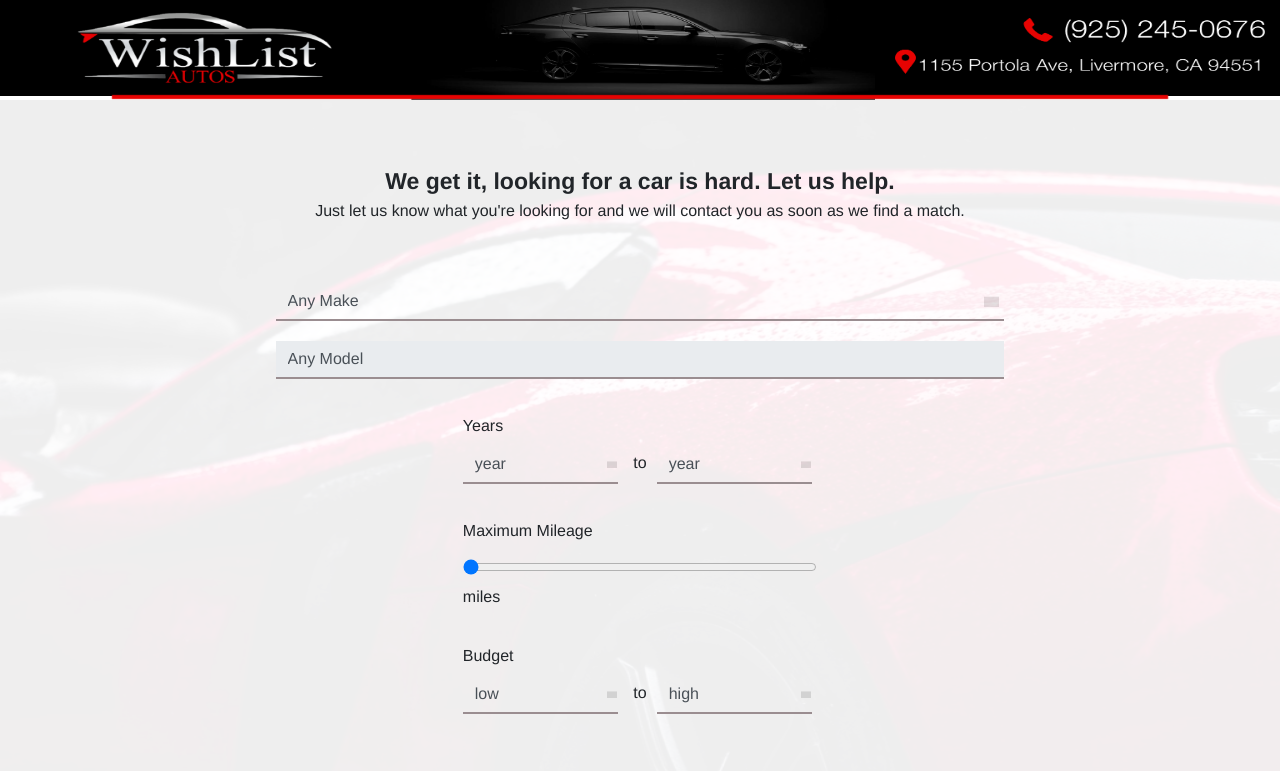
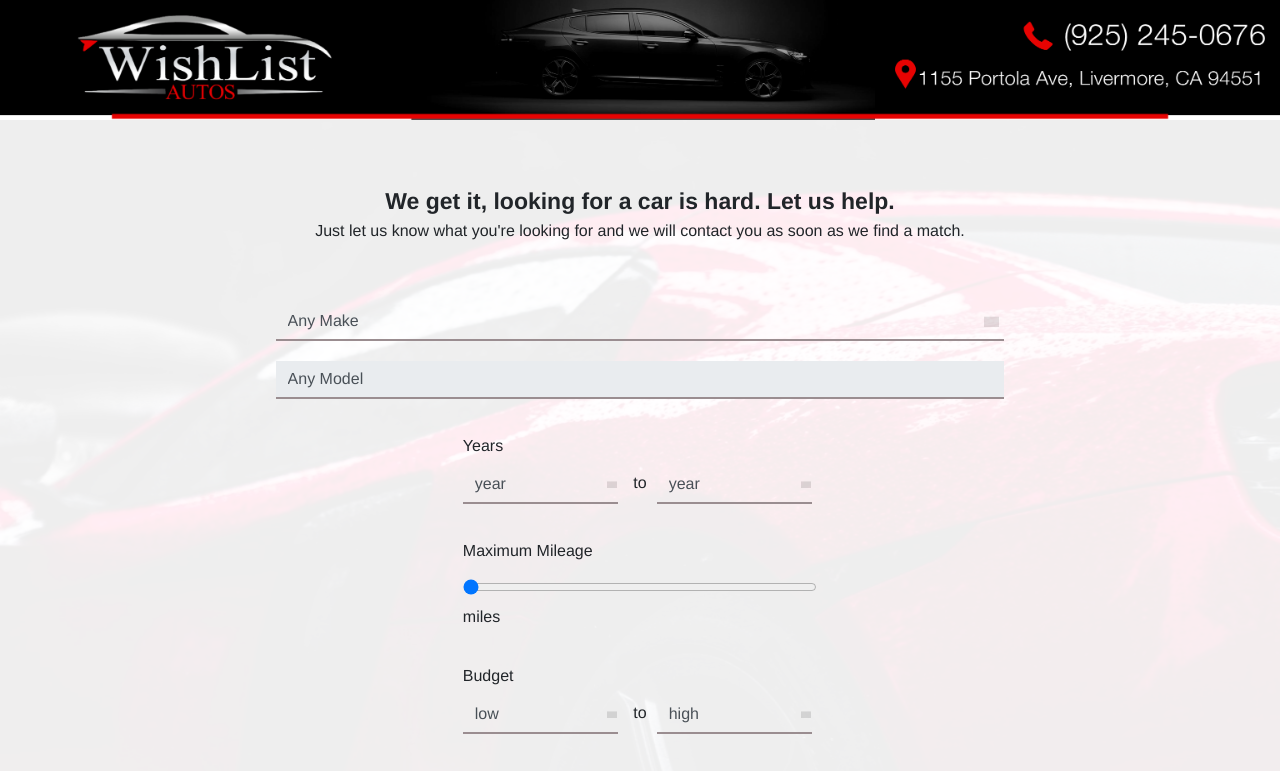
Before and after one commit to onadeem1/cars-site, a React app: page / in a window 1280 px wide. Shown: the top 771 px of the page. Built offline with nearby package versions, Linux system fonts and the light colour scheme; grey boxes are pictures that could not be loaded.

Commit message:
style(client): update banner max height

```diff
--- a/client/components/styling/app.scss
+++ b/client/components/styling/app.scss
@@ -17,5 +17,5 @@
 }
 
 .header-image-container {
-  max-height: 100px;
+  max-height: 120px;
 }
```
